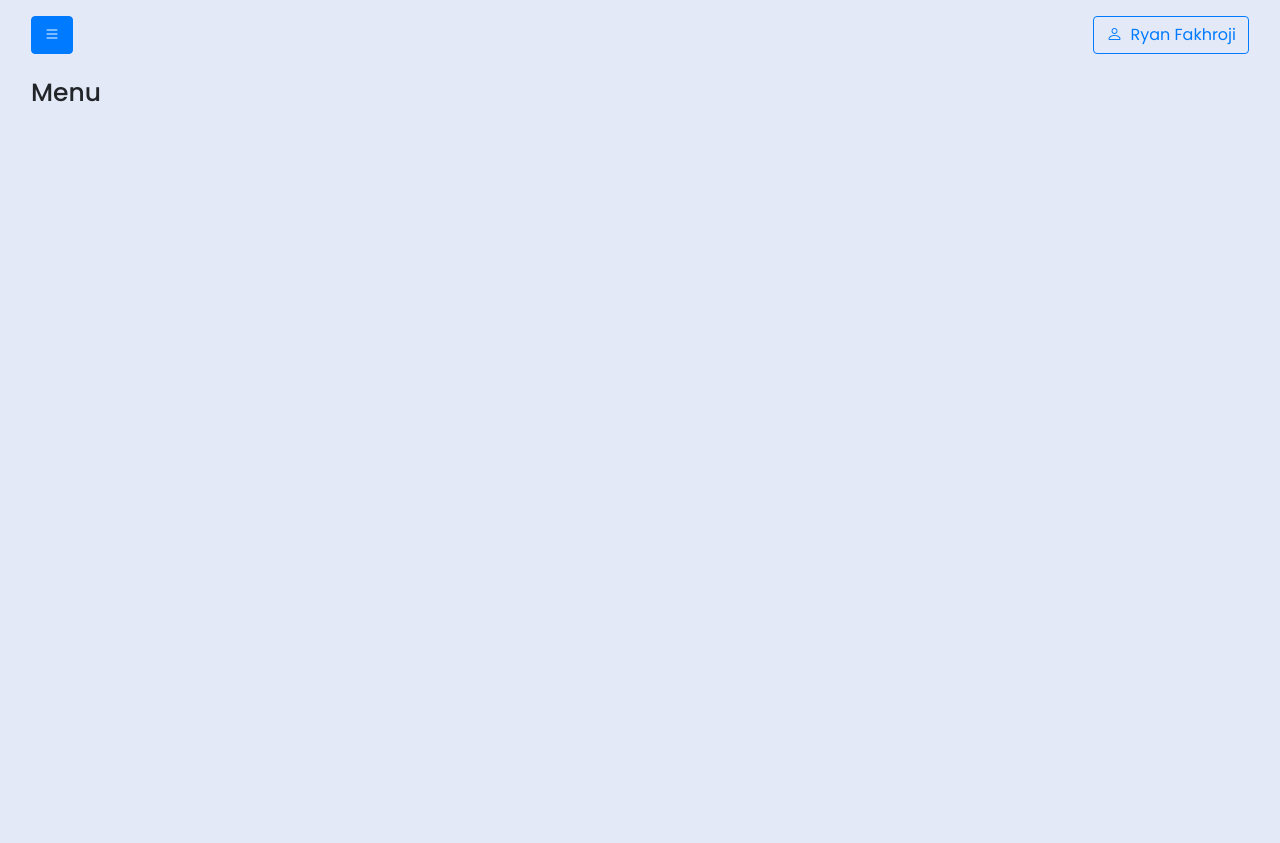
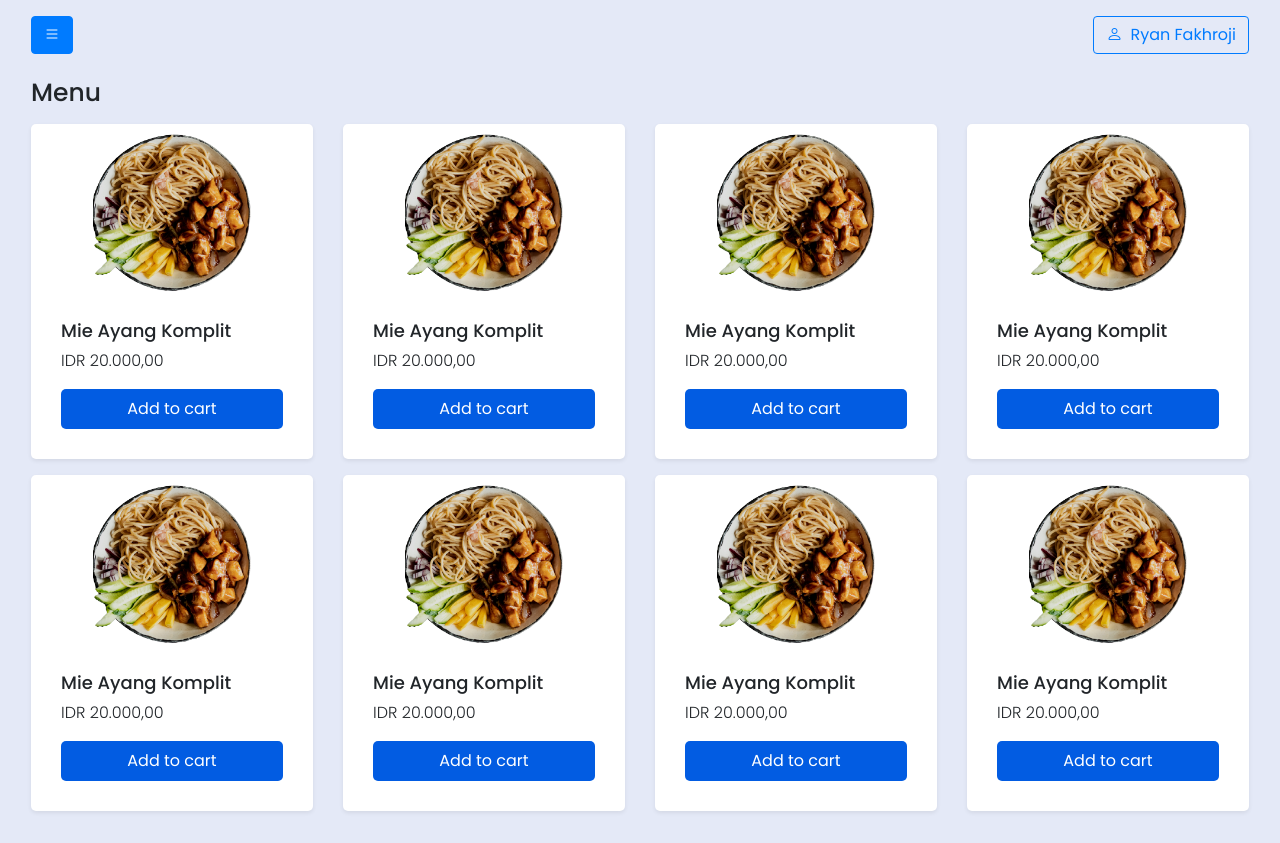
Before and after one commit to ryanfkhrji/dhasboard, a plain HTML site: page menu.html in a window 1280 px wide. Before the commit the page ends 800 px from the top, so only its background shows below. Drawn offline with nearby package versions, Linux system fonts and the light colour scheme.

Commit message:
penambahan menu

```diff
--- a/css/style.css
+++ b/css/style.css
@@ -65,4 +65,44 @@ li > a {
 .icon {
   font-size: 20px;
 }
+
+/* menu */
+.card-menu {
+  background: #fff;
+  position: relative;
+  padding: 10px;
+  border-radius: 5px;
+}
+
+.card-img img {
+  position: relative;
+  width: 60%;
+  display: block;
+  margin-left: auto;
+  margin-right: auto;
+}
+
+.card-text {
+  font-size: 18px;
+  font-weight: 500;
+  margin: 5px 0;
+}
+
+.card-price {
+  font-size: 16px;
+  font-weight: 300;
+}
+
+.cart {
+  padding: 8px;
+  border-radius: 5px;
+  text-align: center;
+  background: #025ce2;
+  cursor: pointer;
+}
+
 /* main content */
+
+/* responsive */
+@media screen and(max-width: 999px) {
+}
--- a/menu.html
+++ b/menu.html
@@ -70,7 +70,140 @@
           </div>
         </div>
 
+        <div class="menu-main">
+          <div class="row mt-2">
+            <!-- card 1 -->
+            <div class="col-md-3 mb-3">
+              <div class="card-menu shadow-sm">
+                <div class="card-img">
+                  <img src="assets/img/mie.png" alt="mie kangen">
+                </div>
+                <div class="card-body">
+                  <p class="card-text">Mie Ayang Komplit</p>
+                  <p class="card-price">IDR 20.000,00</p>
+                  <div class="cart">
+                    <span class="text-white">Add to cart</span>
+                  </div>
+                </div>
+              </div>
+            </div>
 
+            <!-- card 1 -->
+            <div class="col-md-3 mb-3">
+              <div class="card-menu shadow-sm">
+                <div class="card-img">
+                  <img src="assets/img/mie.png" alt="mie kangen">
+                </div>
+                <div class="card-body">
+                  <p class="card-text">Mie Ayang Komplit</p>
+                  <p class="card-price">IDR 20.000,00</p>
+                  <div class="cart">
+                    <span class="text-white">Add to cart</span>
+                  </div>
+                </div>
+              </div>
+            </div>
+
+            <!-- card 1 -->
+            <div class="col-md-3 mb-3">
+              <div class="card-menu shadow-sm">
+                <div class="card-img">
+                  <img src="assets/img/mie.png" alt="mie kangen">
+                </div>
+                <div class="card-body">
+                  <p class="card-text">Mie Ayang Komplit</p>
+                  <p class="card-price">IDR 20.000,00</p>
+                  <div class="cart">
+                    <span class="text-white">Add to cart</span>
+                  </div>
+                </div>
+              </div>
+            </div>
+
+            <!-- card 1 -->
+            <div class="col-md-3 mb-3">
+              <div class="card-menu shadow-sm">
+                <div class="card-img">
+                  <img src="assets/img/mie.png" alt="mie kangen">
+                </div>
+                <div class="card-body">
+                  <p class="card-text">Mie Ayang Komplit</p>
+                  <p class="card-price">IDR 20.000,00</p>
+                  <div class="cart">
+                    <span class="text-white">Add to cart</span>
+                  </div>
+                </div>
+              </div>
+            </div>
+
+            <!-- card 1 -->
+            <div class="col-md-3 mb-3">
+              <div class="card-menu shadow-sm">
+                <div class="card-img">
+                  <img src="assets/img/mie.png" alt="mie kangen">
+                </div>
+                <div class="card-body">
+                  <p class="card-text">Mie Ayang Komplit</p>
+                  <p class="card-price">IDR 20.000,00</p>
+                  <div class="cart">
+                    <span class="text-white">Add to cart</span>
+                  </div>
+                </div>
+              </div>
+            </div>
+
+            <!-- card 1 -->
+            <div class="col-md-3 mb-3">
+              <div class="card-menu shadow-sm">
+                <div class="card-img">
+                  <img src="assets/img/mie.png" alt="mie kangen">
+                </div>
+                <div class="card-body">
+                  <p class="card-text">Mie Ayang Komplit</p>
+                  <p class="card-price">IDR 20.000,00</p>
+                  <div class="cart">
+                    <span class="text-white">Add to cart</span>
+                  </div>
+                </div>
+              </div>
+            </div>
+
+            <!-- card 1 -->
+            <div class="col-md-3 mb-3">
+              <div class="card-menu shadow-sm">
+                <div class="card-img">
+                  <img src="assets/img/mie.png" alt="mie kangen">
+                </div>
+                <div class="card-body">
+                  <p class="card-text">Mie Ayang Komplit</p>
+                  <p class="card-price">IDR 20.000,00</p>
+                  <div class="cart">
+                    <span class="text-white">Add to cart</span>
+                  </div>
+                </div>
+              </div>
+            </div>
+
+            <!-- card 1 -->
+            <div class="col-md-3 mb-3">
+              <div class="card-menu shadow-sm">
+                <div class="card-img">
+                  <img src="assets/img/mie.png" alt="mie kangen">
+                </div>
+                <div class="card-body">
+                  <p class="card-text">Mie Ayang Komplit</p>
+                  <p class="card-price">IDR 20.000,00</p>
+                  <div class="cart">
+                    <span class="text-white">Add to cart</span>
+                  </div>
+                </div>
+              </div>
+            </div>
+
+
+
+          </div>
+        </div>
         </div>
       </div>
     </section>
```
Also changed, not shown: assets/img/mie.png (added).
